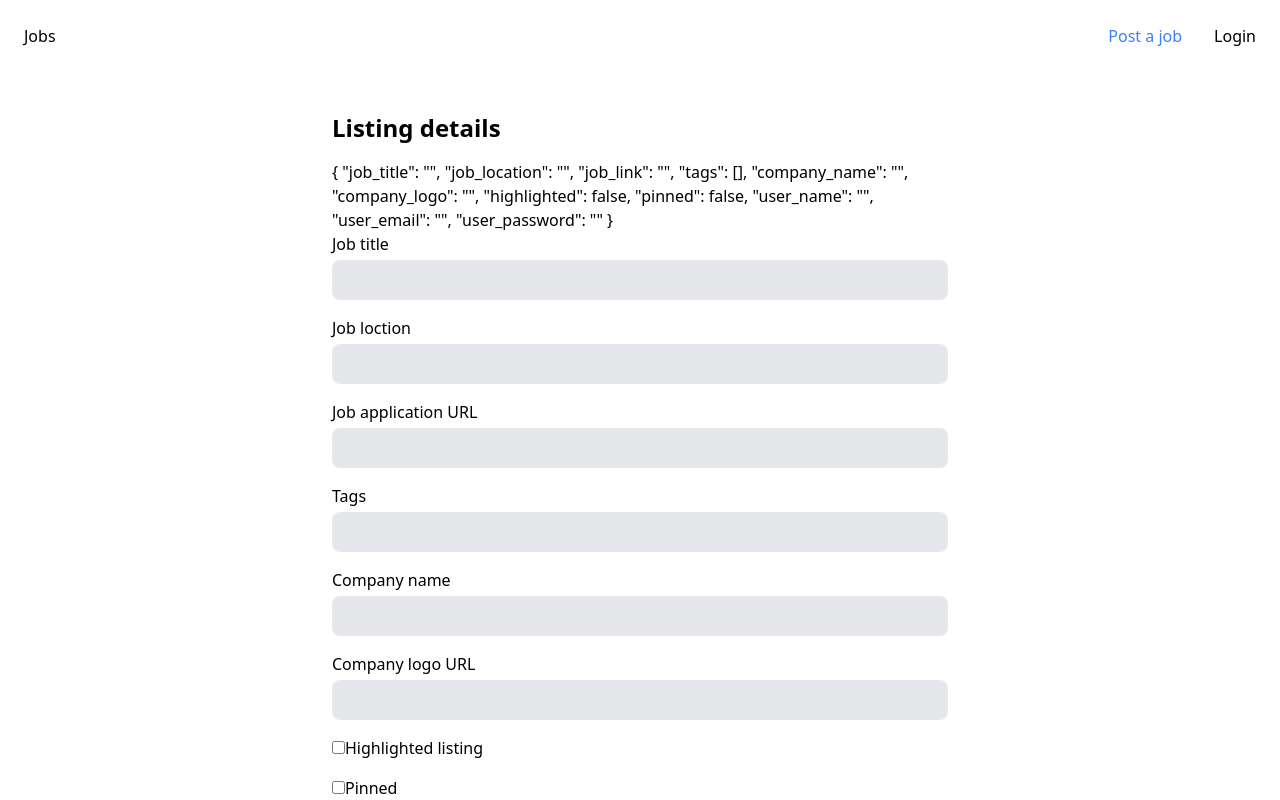
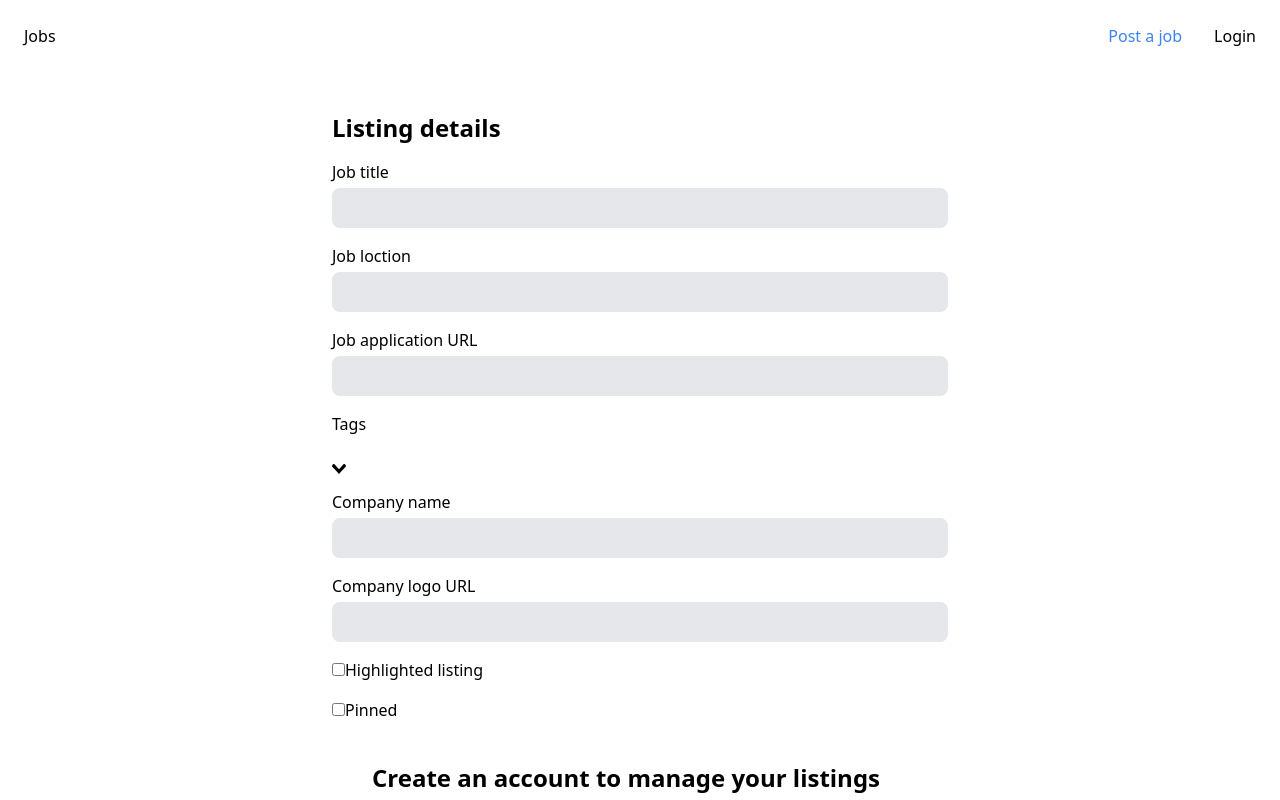
Before and after one commit to bromodragonfly13/jobs-client, a Nuxt app: page /jobs/create in a window 1280 px wide. Shown: the top 800 px of the page. Built offline with nearby package versions, Linux system fonts and the light colour scheme; no server answers.

Commit message:
add tag select

```diff
--- /dev/null
+++ b/assets/css/tailwind.css
@@ -0,0 +1,6 @@
+@import 'vue-select/dist/vue-select.css';
+
+
+@tailwind base;
+@tailwind components;
+@tailwind utilities;
--- /dev/null
+++ b/graphql/AllTags.gql
@@ -0,0 +1,7 @@
+{
+    tags{
+        id,
+        title,
+        slug
+    }
+}
--- a/nuxt.config.js
+++ b/nuxt.config.js
@@ -18,10 +18,12 @@ export default {
 
   // Global CSS: https://go.nuxtjs.dev/config-css
   css: [
+    './assets/css/tailwind.css',
   ],
 
   // Plugins to run before rendering page: https://go.nuxtjs.dev/config-plugins
   plugins: [
+    './plugins/vue-select'
   ],
 
   // Auto import components: https://go.nuxtjs.dev/config-components
--- a/package.json
+++ b/package.json
@@ -17,6 +17,7 @@
     "graphql-tag": "^2.12.6",
     "nuxt": "^2.15.8",
     "vue": "^2.6.14",
+    "vue-select": "^3.18.3",
     "vue-server-renderer": "^2.6.14",
     "vue-template-compiler": "^2.6.14",
     "webpack": "^4.46.0"
--- a/pages/jobs/create.vue
+++ b/pages/jobs/create.vue
@@ -3,9 +3,8 @@
         <form action="" class="w-6/12" @submit.prevent="login">
             <div class="mb-10">
                 <h2 class="mb-4 text-2xl font-bold">Listing details</h2>
-                {{form}}
 
-
+                {{tags}}
                 <div class="mb-4">
                     <label for="job_title" class="inline-block mb-1 font-medium">Job title</label>
                     <input type="text" name="job_title" id="job_title" class="bg-gray-200 border-2
@@ -26,8 +25,8 @@
 
                 <div class="mb-4">
                     <label for="tags" class="inline-block mb-1 font-medium">Tags</label>
-                    <input type="text" name="tags" id="tags" class="bg-gray-200 border-2
-                    border-gray-200 rounded-lg w-full h-10 px-4" v-model="form.tags">
+                    <v-select inputId="tags" label="title" :reduce="tag => tag.id"
+                        :options="tags" multiple v-model="form.tags"> </v-select>
                 </div>
 
                 <div class="mb-4">
@@ -88,6 +87,7 @@
 </template>
 
 <script>
+    import ALL_TAGS from '@/graphql/AllTags.gql'
     export default{
         data() {
             return{
@@ -105,6 +105,12 @@
                     user_password: '',
                 }
             }
+        },
+
+        apollo: {
+            tags: {
+                query: ALL_TAGS
+            }
         }
     }
 </script>
--- /dev/null
+++ b/plugins/vue-select.js
@@ -0,0 +1,4 @@
+import Vue from 'vue'
+import vSelect from 'vue-select'
+
+Vue.component('v-select', vSelect)
```
Also changed, not shown: 1 other file (tests, documents, lock files or other folders).
